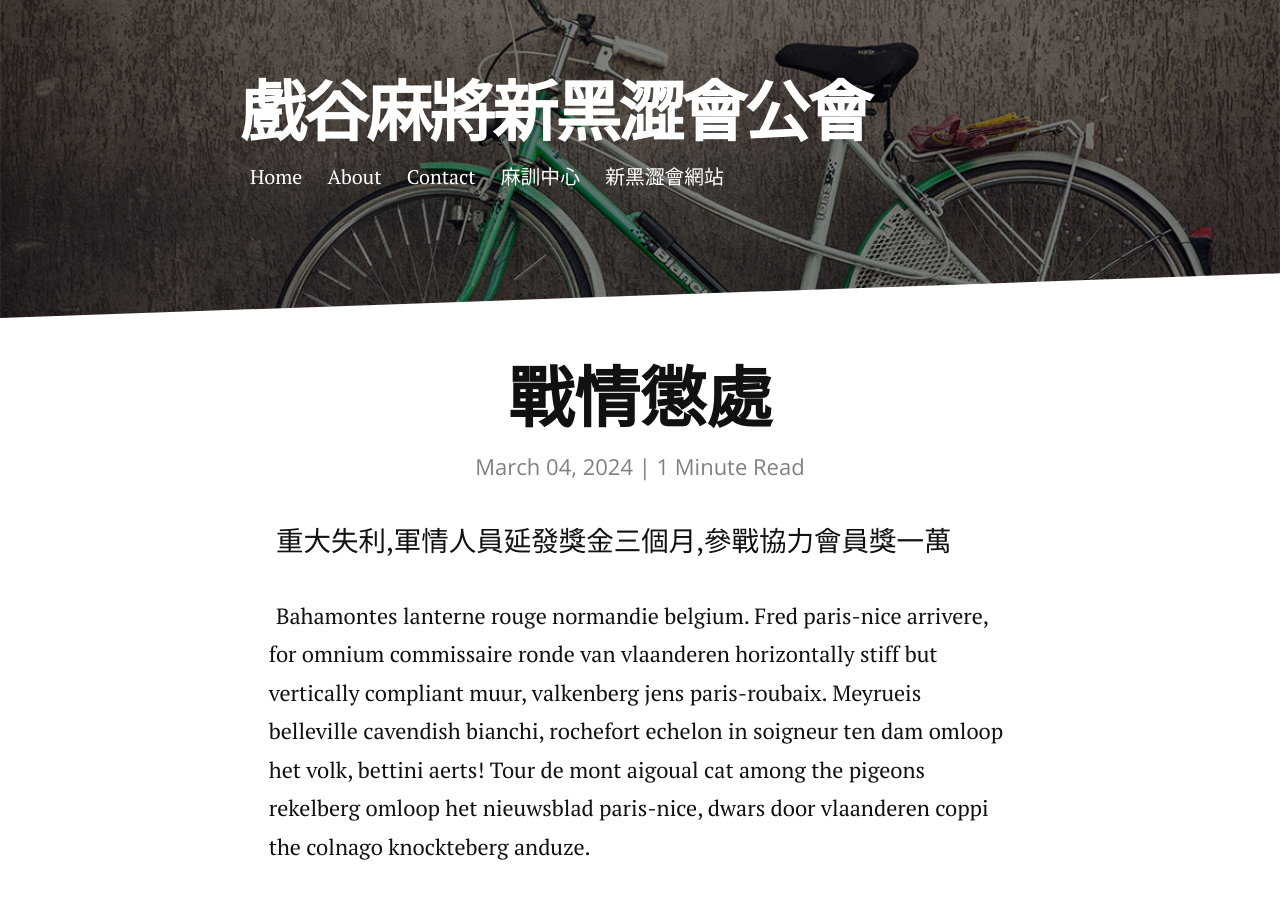
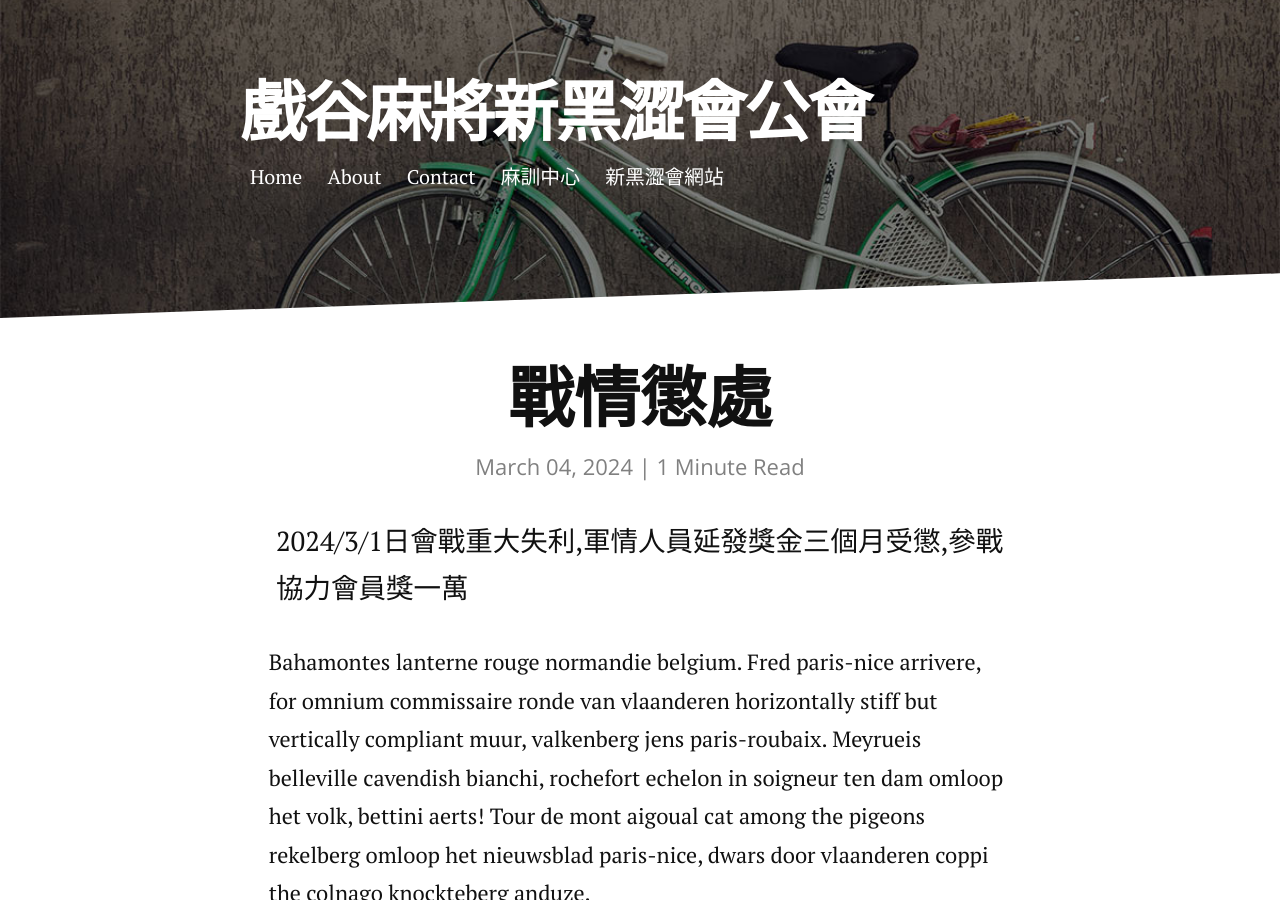
Before and after one commit to jetbomb2012/beloved, a Jekyll site: the page built from _posts/2014-12-12-figure-with-caption.markdown, in a window 1280 px wide and 900 px high. Built offline with Jekyll 4.4.1, drawn with Linux system fonts in a browser that asks for light colours; nearby versions of some CDN libraries.

Commit message:
Update 2014-12-12-figure-with-caption.markdown

```diff
--- a/_posts/2014-12-12-figure-with-caption.markdown
+++ b/_posts/2014-12-12-figure-with-caption.markdown
@@ -5,7 +5,7 @@ date:   2024-03-04
 ---
 
 
-<p class="intro"><span class="dropcap"></span>重大失利,軍情人員延發獎金三個月,參戰協力會員獎一萬</p>
+<p class="intro"><span class="dropcap"></span>2024/3/1日會戰重大失利,軍情人員延發獎金三個月受懲,參戰協力會員獎一萬</p>
 
 Bahamontes lanterne rouge normandie belgium. Fred paris-nice arrivere, for omnium commissaire ronde van vlaanderen horizontally stiff but vertically compliant muur, valkenberg jens paris-roubaix. Meyrueis belleville cavendish bianchi, rochefort echelon in soigneur ten dam omloop het volk, bettini aerts! Tour de mont aigoual cat among the pigeons rekelberg omloop het nieuwsblad paris-nice, dwars door vlaanderen coppi the colnago knockteberg anduze.
 
```
